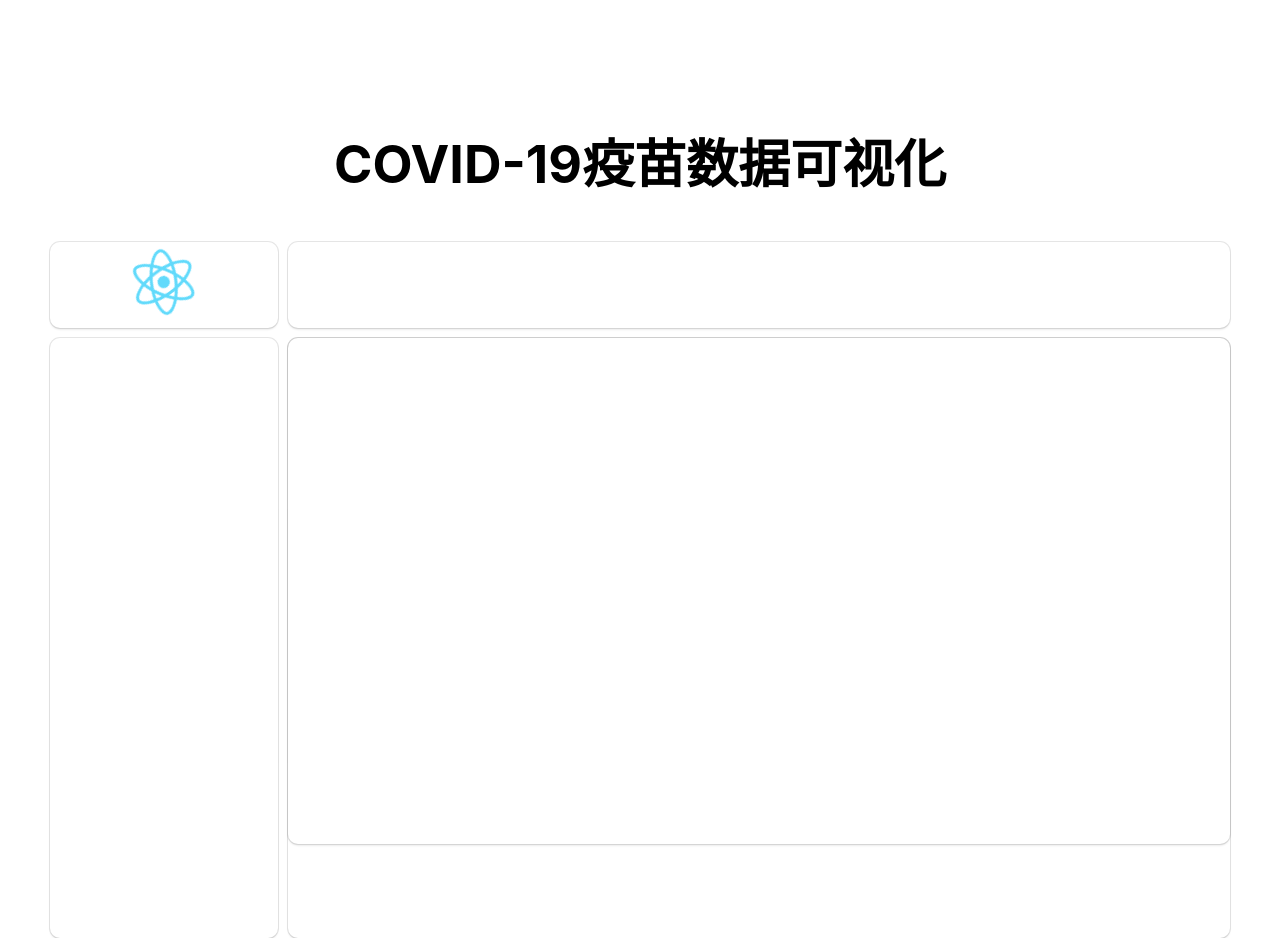
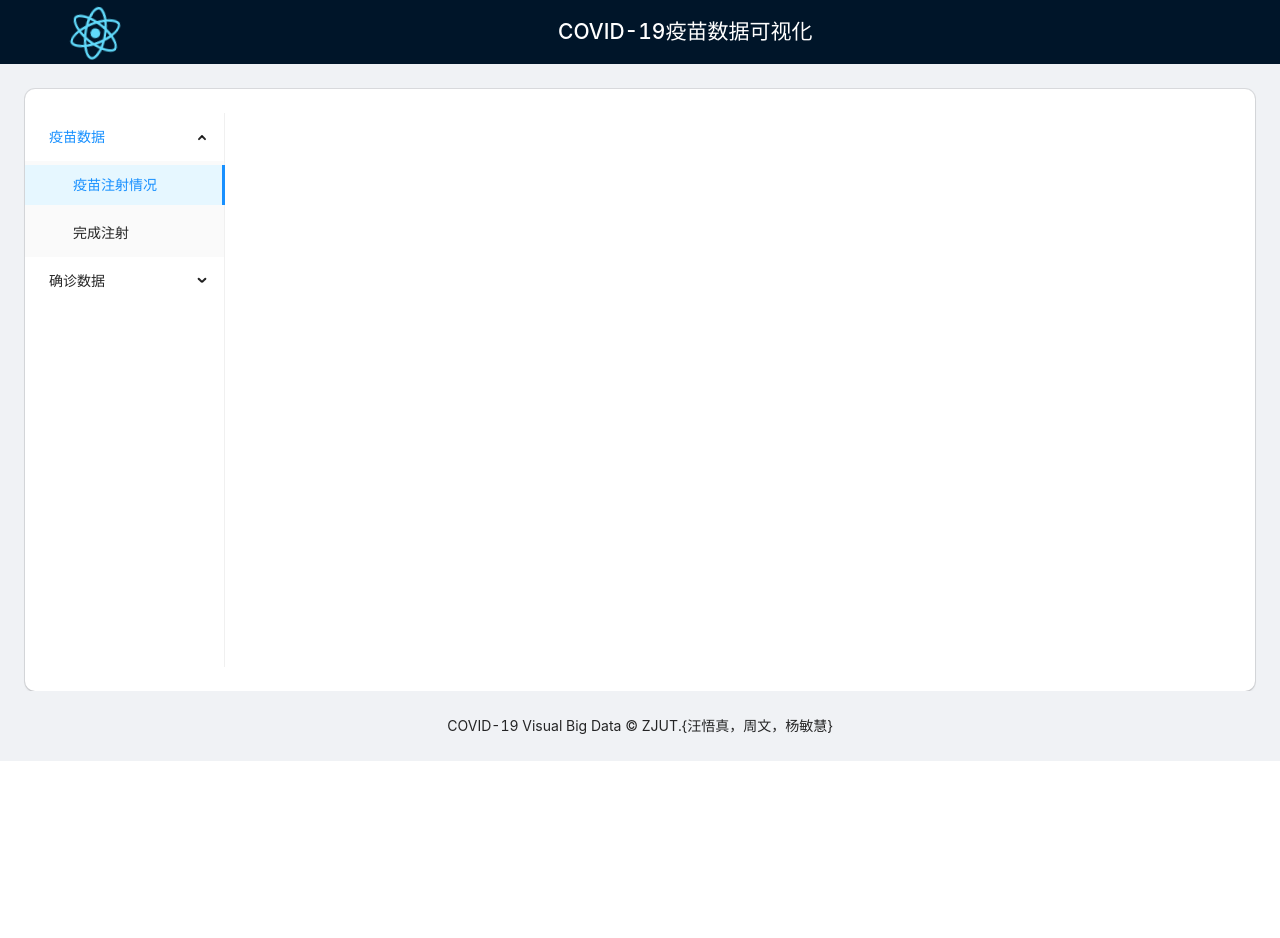
Before and after one commit to kuretru/Covid19-Vaccinations, a React (Create React App) app in the folder covid19-vaccinations/: page / in a window 1280 px wide. After the commit the page ends 851 px from the top, so only its background shows below. Built offline with nearby package versions, Linux system fonts and the light colour scheme; no server answers.

Commit message:
新增[Web]：使用Ant Design重新布局

```diff
--- a/covid19-vaccinations/src/App.css
+++ b/covid19-vaccinations/src/App.css
@@ -3,7 +3,7 @@
 }
 
 .App-logo {
-  height: 10vmin;
+  height: 8vmin;
   pointer-events: none;
 }
 
@@ -11,22 +11,6 @@
   .App-logo {
     animation: App-logo-spin infinite 20s linear;
   }
-}
-
-.App-header {
-  /* background-color: #282c34; */
-  background-color: #ffffff;
-  min-height: 100vh;
-  display: flex;
-  flex-direction: column;
-  align-items: center;
-  justify-content: center;
-  font-size: calc(10px + 2vmin);
-  color: white;
-}
-
-.App-link {
-  color: #61dafb;
 }
 
 @keyframes App-logo-spin {
@@ -38,42 +22,17 @@
   }
 }
 
-h1 {
-  color: black;
+.logo {
+  float: left;
+  height: 31px;
 }
 
-div.main {
-  display: grid;
-  width: 100%;
-  height: 50vh;
-  max-width: 75rem;
-  max-height: 900px;
-  min-height: 480px;
-  grid-template-columns: 1fr 4fr;
-  grid-template-rows: 1fr 9fr;
-  grid-row-gap: 10px;
-  grid-column-gap: 10px;
+h1 {
+  color: white;
 }
 
-div.main div {
+.site-layout-background {
+  background: #fff;
   border-radius: 10px;
   box-shadow: 0 0 0 1px rgb(0 0 0 /10%), 0 2px 2px rgb(0 0 0 /8%);
 }
-
-div.header {
-  margin: 10px 0 0 10px;
-  min-width: 200px;
-}
-
-div.control {
-  margin: 10px 10px 0 0;
-}
-
-div.picker {
-  margin: 0 0 10px 10px;
-}
-
-div.chart {
-  margin: 0 10px 10px 0;
-  min-height: 600px;
-}
--- a/covid19-vaccinations/src/App.tsx
+++ b/covid19-vaccinations/src/App.tsx
@@ -1,27 +1,72 @@
-import React from "react";
+import React, { FC } from "react";
 import logo from "./logo.svg";
 import "./App.css";
 import WorldMap from "./components/WorldMap/WorldMap";
+import { Layout, Menu } from "antd";
+import SubMenu from "antd/lib/menu/SubMenu";
 
-function App() {
-  return (
+const { Header, Footer, Sider, Content } = Layout;
+
+const App: FC = () => (
   <div className="App">
-      <header className="App-header">
-        <h1>COVID-19疫苗数据可视化</h1>
-
-        <div className="main">
-          <div className="header">
+    <Layout>
+      <Header className="header">
+        <div className="logo">
           <img src={logo} className="App-logo" alt="logo" />
         </div>
-          <div className="control"></div>
-          <div className="picker"></div>
+        <h1>COVID-19疫苗数据可视化</h1>
+      </Header>
+      <Content style={{ padding: "25px 25px 0 25px" }}>
+        <Layout className="site-layout-background" style={{ padding: "24px 0" }}>
+          <Sider width={200}>
+            <Menu
+              mode="inline"
+              defaultOpenKeys={["vaccinated"]}
+              defaultSelectedKeys={["vaccineDoses"]}
+              style={{ height: "100%" }}
+            >
+              <SubMenu key="vaccinated" title="疫苗数据">
+                <Menu.Item key="vaccineDoses">疫苗注射情况</Menu.Item>
+                <Menu.Item key="2">完成注射</Menu.Item>
+              </SubMenu>
+              <SubMenu key="confirmed" title="确诊数据">
+                <Menu.Item key="3">疫苗数据</Menu.Item>
+                <Menu.Item key="4">确诊数据</Menu.Item>
+              </SubMenu>
+            </Menu>
+          </Sider>
+          <Content style={{ padding: "24px", minHeight: 280 }}>
             <div className="chart">
               <WorldMap />
             </div>
-        </div>
-      </header>
+          </Content>
+        </Layout>
+      </Content>
+      <Footer>
+        COVID-19 Visual Big Data © ZJUT.{"{"}汪悟真，周文，杨敏慧{"}"}
+      </Footer>
+    </Layout>
   </div>
 );
-}
+
+// function App() {
+//   return (
+//     <div className="App">
+//       <header className="App-header">
+//         <h1>COVID-19疫苗数据可视化</h1>
+
+//         <div className="main">
+//           <div className="header">
+//             <img src={logo} className="App-logo" alt="logo" />
+//           </div>
+//           <div className="control"></div>
+//           <div className="picker"></div>
+//           <div className="chart">
+//           </div>
+//         </div>
+//       </header>
+//     </div>
+//   );
+// }
 
 export default App;
--- a/covid19-vaccinations/src/index.css
+++ b/covid19-vaccinations/src/index.css
@@ -1,3 +1,5 @@
+@import '~antd/dist/antd.css';
+
 body {
   margin: 0;
   font-family: -apple-system, BlinkMacSystemFont, 'Segoe UI', 'Roboto', 'Oxygen',
```
Lines whose indentation alone changed are shown as unchanged.
